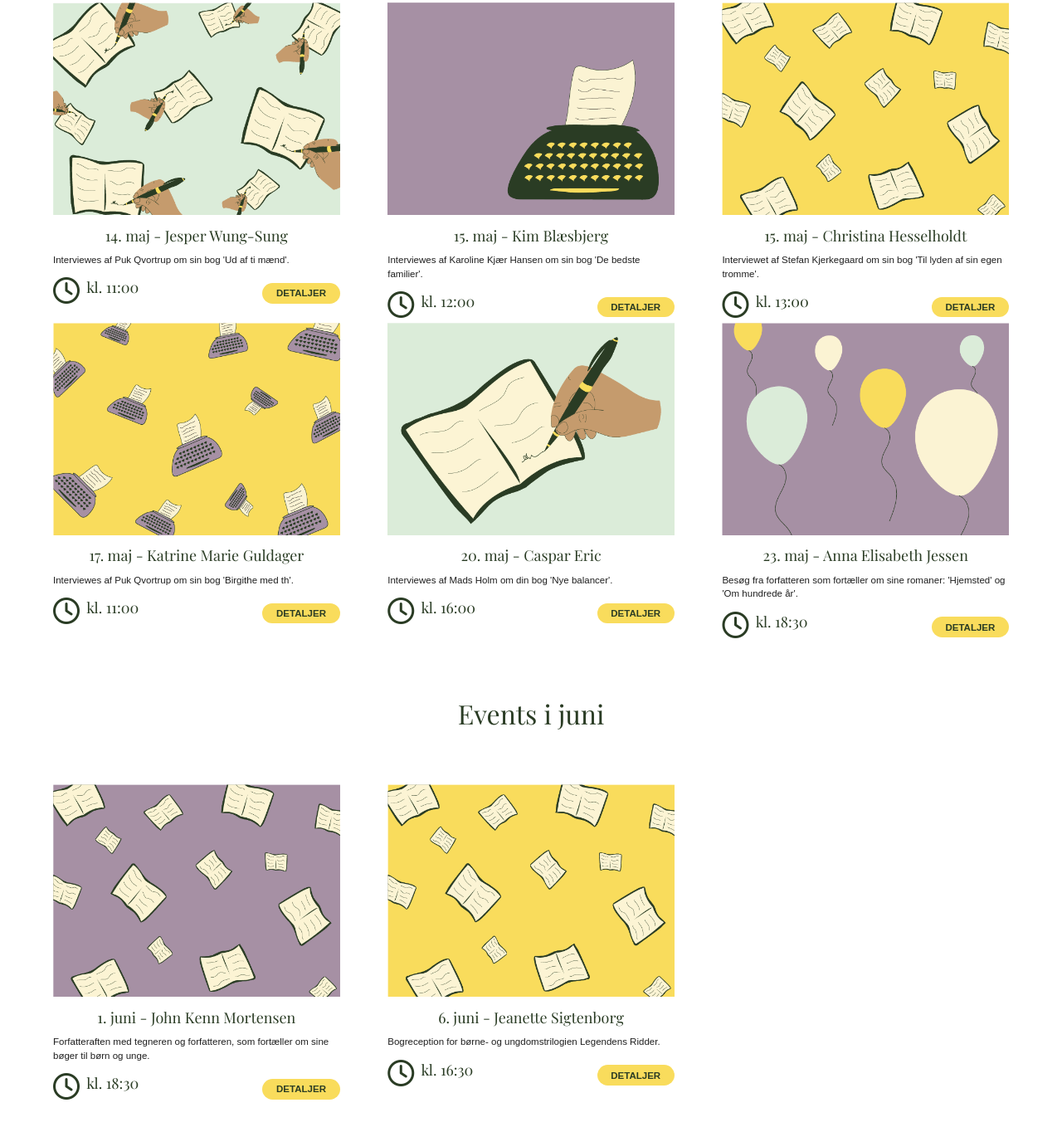
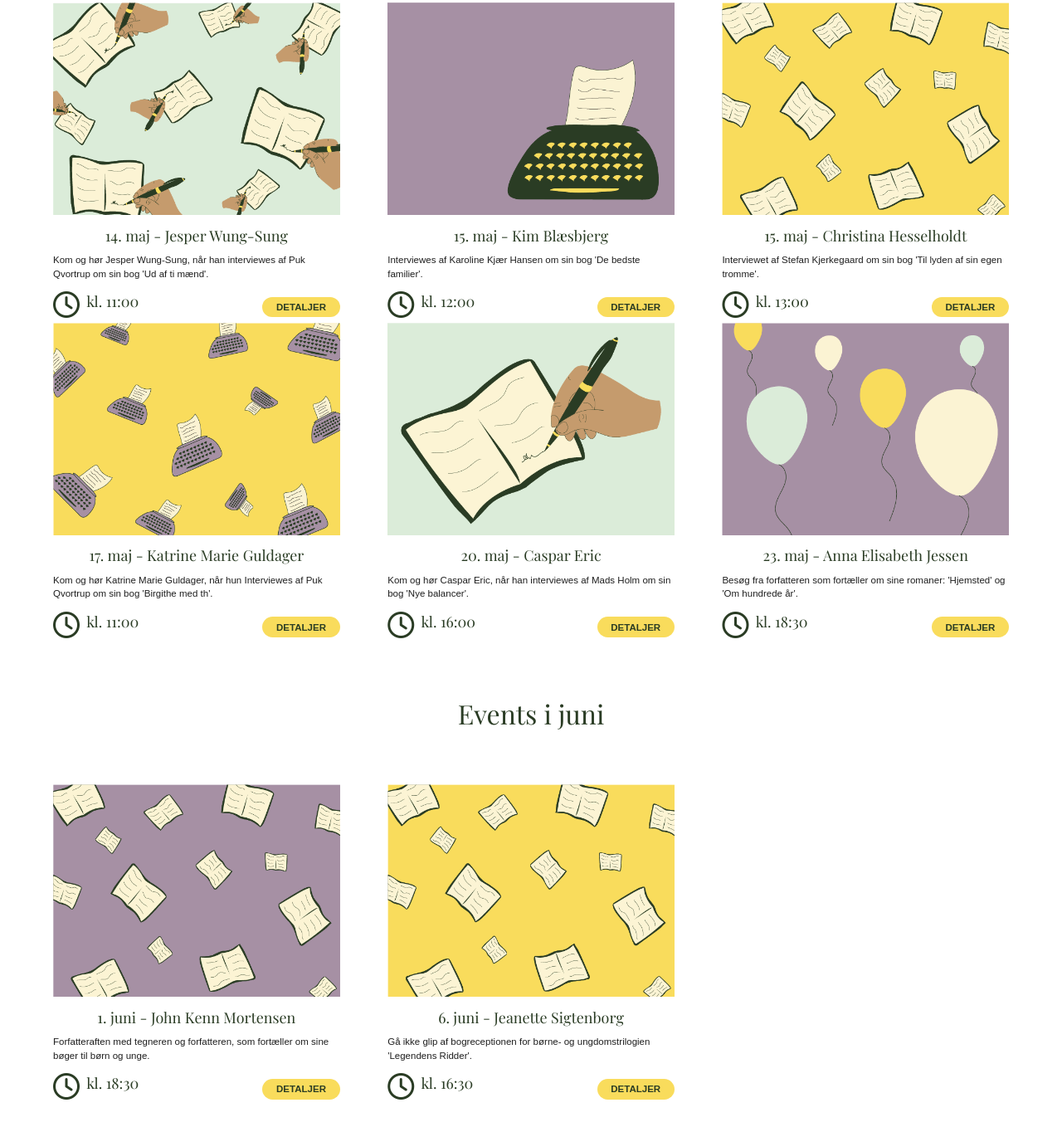
Before and after one commit to louispjeldnaes/KFM, a plain HTML site: page events.html in a window 1280 px wide. Shown: the part 232-1596 px from the top of the page at 83% size. Drawn offline with nearby package versions, Linux system fonts and the light colour scheme; a web font is replaced by a local one.

Commit message:
længere eventbeskrivelse i eventkort

```diff
--- a/events.html
+++ b/events.html
@@ -111,8 +111,8 @@
                         <h2>14. maj - Jesper Wung-Sung</h2>
 
                         <!--Kort eventbeskrivelse-->
-                        <p>Interviewes af Puk Qvortrup om sin bog
-                            'Ud af ti mænd'.</p>
+                        <p>Kom og hør Jesper Wung-Sung, når han interviewes af Puk
+                            Qvortrup om sin bog 'Ud af ti mænd'.</p>
                     </div>
 
                     <!--Tid og Knap-->
@@ -217,8 +217,8 @@
                         <h2>17. maj - Katrine Marie Guldager</h2>
 
                         <!--Kort eventbeskrivelse-->
-                        <p>Interviewes af Puk Qvortrup om sin bog
-                            'Birgithe med th'. </p>
+                        <p>Kom og hør Katrine Marie Guldager, når hun Interviewes af Puk
+                            Qvortrup om sin bog 'Birgithe med th'. </p>
                     </div>
 
                     <!--Tid og Knap-->
@@ -252,8 +252,8 @@
                         <h2>20. maj - Caspar Eric</h2>
 
                         <!--Kort eventbeskrivelse-->
-                        <p>Interviewes af Mads Holm om din bog
-                            'Nye balancer'. </p>
+                        <p>Kom og hør Caspar Eric, når han interviewes af Mads Holm om sin
+                            bog 'Nye balancer'. </p>
                     </div>
 
                     <!--Tid og Knap-->
@@ -366,8 +366,8 @@
 
 
                     <!--Kort eventbeskrivelse-->
-                    <p>Bogreception for børne- og ungdomstrilogien
-                        Legendens Ridder. </p>
+                    <p>Gå ikke glip af bogreceptionen for børne- og ungdomstrilogien
+                        'Legendens Ridder'. </p>
 
                 </div>
 
```
